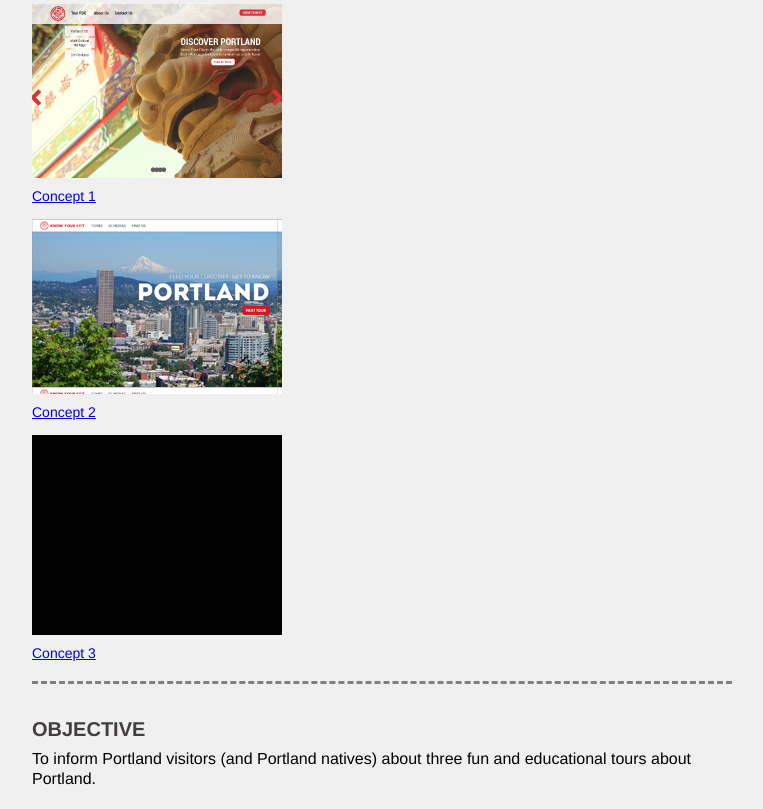
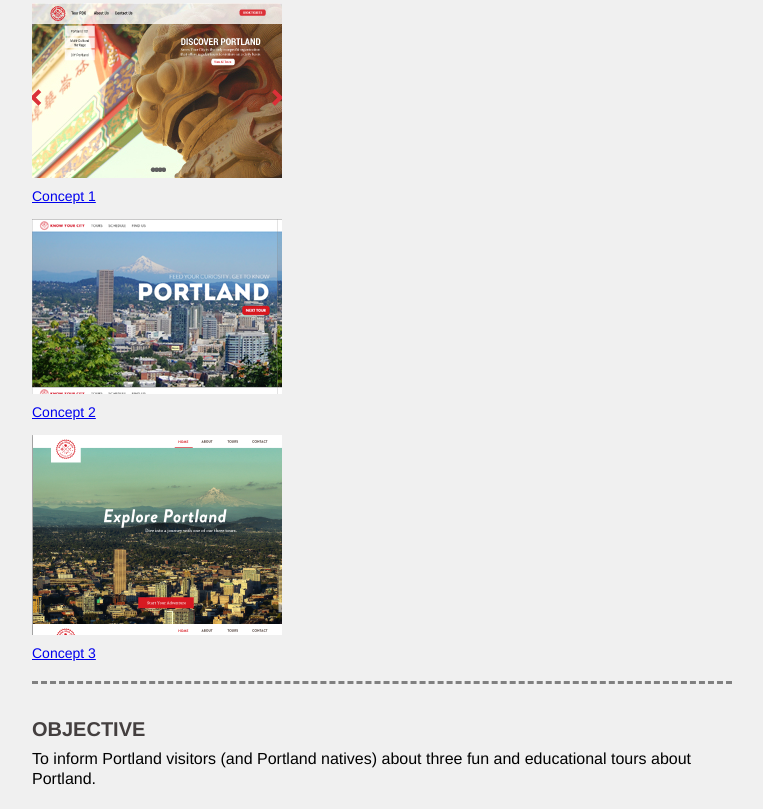
Before and after one commit to arnelque/knowyourcity, a plain HTML site: page index.html in a window 1280 px wide. Shown: the part 333-1142 px from the top of the page, without its empty margins (18-781 px from the left). Drawn offline with Linux system fonts and the light colour scheme.

Commit message:
added thumb

```diff
--- a/css/style.css
+++ b/css/style.css
@@ -72,6 +72,7 @@ a:hover {
 }
 
 .concept3 {
+	background-image: url(../img/mlthumb.png);
 	width: 250px;
 	height: 200px;
 	background-color: black;
```
